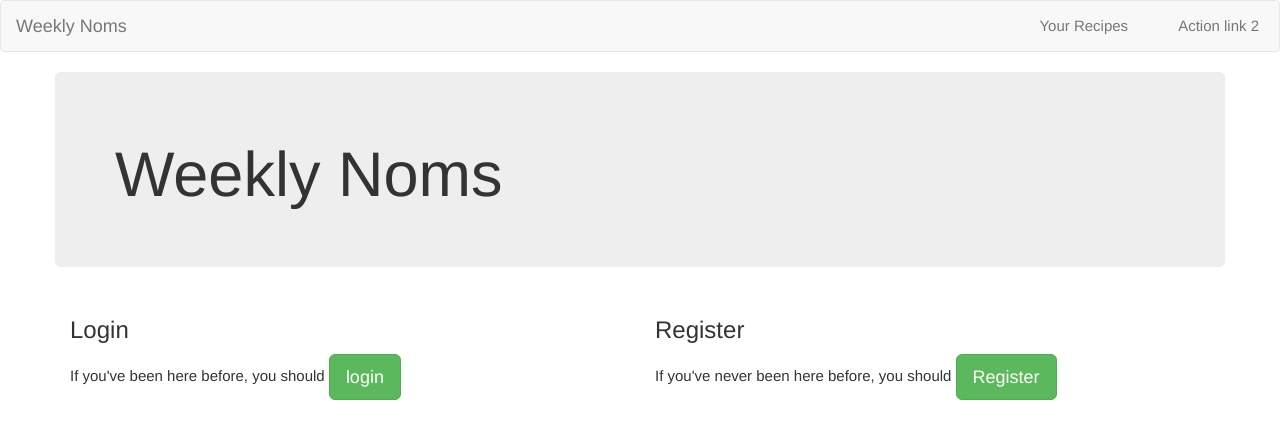
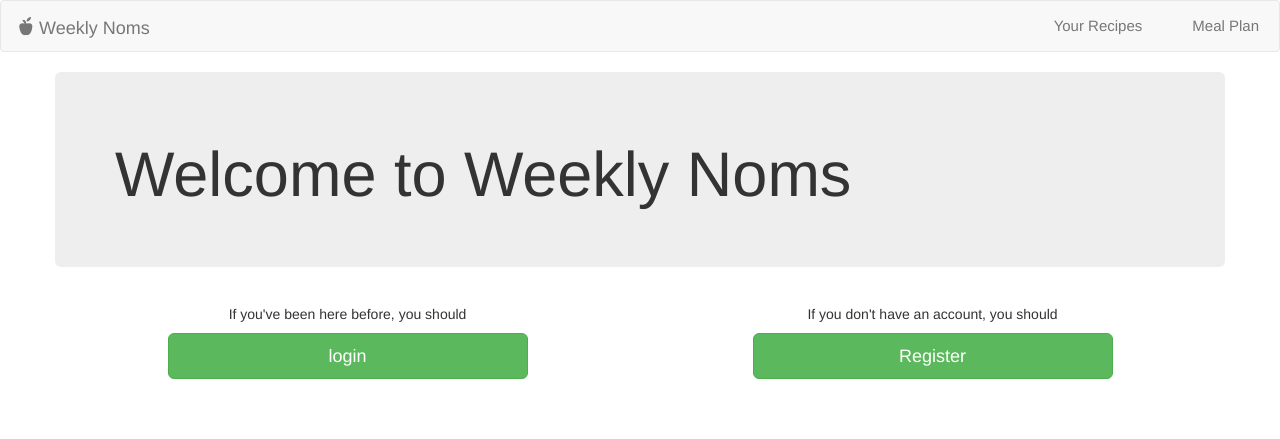
Before and after one commit to apprentiCollabs/weekly_noms, a Django app: page / in a window 1280 px wide. Shown: the top 439 px of the page. Run offline with Django 3.2, Linux system fonts and the light colour scheme; a user stored in the database is signed in; parts of the project's set-up code (start-up, migrations or seed data) failed here and were passed over; some libraries are stand-ins or nearby versions; some web fonts are replaced.

Commit message:
Match structure on both base.html, add styling to main home for non-logged-in users

```diff
--- a/meal_planner/user_manager/static/css/main.css
+++ b/meal_planner/user_manager/static/css/main.css
@@ -2,3 +2,7 @@
 nav a:last-child {
     margin-right: 20px;
 }
+
+body {
+    background-color: rgba(0, 141, 250, 0.5);
+}
--- a/meal_planner/user_manager/templates/user_manager/base.html
+++ b/meal_planner/user_manager/templates/user_manager/base.html
@@ -17,27 +17,25 @@
 
     <!-- additional css -->
     {% load static %}
-    <link rel="stylesheet" type="text/css" href="{% static 'css/main.css' %}" />
+    <link rel="stylesheet" href="{% static 'css/main.css' %}" />
   </head>
   <body>
 
     <nav class="navbar navbar-default">
-        <a href="#" class="navbar-brand">
-            Weekly Noms
+        <a href="/" class="navbar-brand">
+            <span class="glyphicon glyphicon-apple" aria-hidden="true"></span> Weekly Noms
         </a>
         <ul class="nav navbar-nav navbar-right">
-            <li>
-                {% if user.is_authenticated %}
+            {% if user.is_authenticated %}
+                <li>
                     <a href="{% url 'meals:all_recipes' %}">Your Recipes</a>
-                {% else %}
-                    <a href="/">Login or create an account</a>
-                {% endif %}
-            </li>
-            <li>
-                <a href="#">
-                    Action link 2
-                </a>
-            </li>
+                </li>
+            {% endif %}
+            {% if user.is_authenticated %}
+                <li>
+                    <a href="{% url 'meals:plan' %}">Meal Plan</a>
+                </li>
+            {% endif %}
         </ul>
     </nav>
 
--- a/meal_planner/user_manager/templates/user_manager/index.html
+++ b/meal_planner/user_manager/templates/user_manager/index.html
@@ -8,28 +8,24 @@
     <div class="row">
         <header class="col-xs-12 jumbotron">
             <h1>
-                Weekly Noms
+                Welcome to Weekly Noms
             </h1>
         </header>
     </div>
 
     <div class="row">
-        <aside class="col-xs-6">
-            <h3>
-                Login
-            </h3>
-            <p>
-                If you've been here before, you should <a href="{% url 'users:login' %}" class="btn btn-lg btn-success">login</a>
-            </p>
+        <aside class="col-xs-4 col-xs-offset-1">
+            <h5 class="text-center">
+                If you've been here before, you should
+            </h5>
+            <a href="{% url 'users:login' %}" class="btn btn-lg btn-success btn-block">login</a>
         </aside>
 
-        <aside class="col-xs-6">
-            <h3>
-                Register
-            </h3>
-            <p>
-                If you've never been here before, you should <a href="{% url 'users:register' %}" class="btn btn-lg btn-success">Register</a>
-            </p>
+        <aside class="col-xs-4 col-xs-offset-2">
+            <h5 class="text-center">
+                If you don't have an account, you should
+            </h5>
+            <a href="{% url 'users:register' %}" class="btn btn-lg btn-success btn-block">Register</a>
         </aside>
     </div>
 {% endblock %}
```
Also changed, not shown: meal_planner/meal_manager/templates/meal_manager/base.html (+12 -12 lines).
